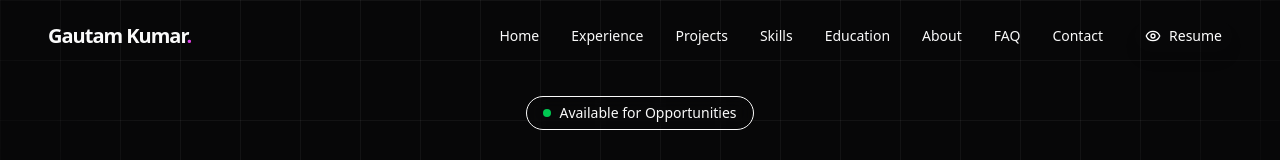
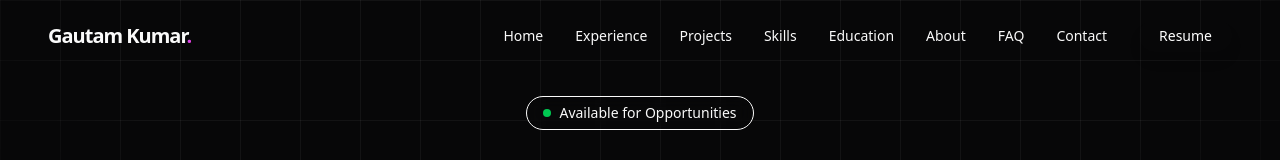
Before and after one commit to theunstopabble/gautam_portfolio, a Next.js app: page / in a window 1280 px wide. Shown: the top 160 px of the page. Built offline with nearby package versions, Linux system fonts and the light colour scheme.

Commit message:
chore: remove icon from navbar Resume button for cleaner look

```diff
--- a/src/components/layout/Navbar.tsx
+++ b/src/components/layout/Navbar.tsx
@@ -70,8 +70,8 @@ export function Navbar() {
             className="gap-2 rounded-full bg-gradient-to-r from-primary to-accent px-5 text-white shadow-lg shadow-primary/20 hover:brightness-110"
             asChild
           >
-            <a href={RESUME_LINK} target="_blank" rel="noopener noreferrer">
-              <Eye className="h-3.5 w-3.5" /> Resume
+                        <a href={RESUME_LINK} target="_blank" rel="noopener noreferrer">
+              Resume
             </a>
           </Button>
         </nav>
```
